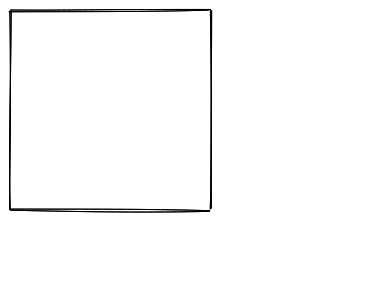
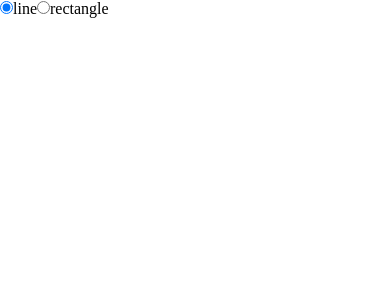
Before and after one commit to mirayatech/NinjaSketch, a React (Vite) app: page / in a window 390 px wide. Shown: the top 300 px of the page. Built offline with nearby package versions, Linux system fonts and the light colour scheme.

Commit message:
add: Interactive drawing functionality with mouse events and element types

```diff
--- a/src/App.tsx
+++ b/src/App.tsx
@@ -1,21 +1,107 @@
-import { useLayoutEffect } from "react";
+import { MouseEvent, useLayoutEffect, useState } from "react";
 import rough from "roughjs";
 
+type ElementType = {
+  x1: number;
+  y1: number;
+  x2: number;
+  y2: number;
+  // TODO: add type
+  // eslint-disable-next-line @typescript-eslint/no-explicit-any
+  roughElement: any;
+};
+
 export default function App() {
+  const [elements, setElements] = useState<ElementType[]>([]);
+  const [drawing, setDrawing] = useState(false);
+  const [elementType, setElementType] = useState<
+    "line" | "rectangle" | "circle"
+  >("line");
+
+  const generator = rough.generator();
+
+  const createElement = (
+    x1: number,
+    y1: number,
+    x2: number,
+    y2: number
+  ): ElementType => {
+    const roughElement =
+      elementType === "line"
+        ? generator.line(x1, y1, x2, y2)
+        : generator.rectangle(x1, y1, x2 - x1, y2 - y1);
+    return { x1, y1, x2, y2, roughElement };
+  };
+
   useLayoutEffect(() => {
     const canvas = document.getElementById("canvas") as HTMLCanvasElement;
     const context = canvas.getContext("2d") as CanvasRenderingContext2D;
     context.clearRect(0, 0, canvas.width, canvas.height);
 
     const roughCanvas = rough.canvas(canvas);
-    const rect = roughCanvas.rectangle(10, 10, 200, 200);
-    roughCanvas.draw(rect);
-  });
+
+    elements.forEach(({ roughElement }) => {
+      roughCanvas.draw(roughElement);
+    });
+  }, [elements]);
+
+  const handleMouseDown = (event: MouseEvent<HTMLCanvasElement>) => {
+    setDrawing(true);
+    const { clientX, clientY } = event;
+    const element = createElement(clientX, clientY, clientX, clientY);
+    setElements((prevState) => [...prevState, element]);
+  };
+
+  const handleMouseMove = (event: MouseEvent<HTMLCanvasElement>) => {
+    if (!drawing) {
+      return;
+    }
+
+    const index = elements.length - 1;
+    const { clientX, clientY } = event;
+    const { x1, y1 } = elements[index];
+    const updateElement = createElement(x1, y1, clientX, clientY);
+
+    const elementsCopy = [...elements];
+    elementsCopy[index] = updateElement;
+    setElements(elementsCopy);
+  };
+
+  const handleMouseUp = () => {
+    setDrawing(false);
+  };
 
   return (
     <div>
-      <canvas id="canvas" width={window.innerWidth} height={window.innerHeight}>
-        Canvas
+      <div style={{ position: "fixed" }}>
+        <input
+          type="radio"
+          name="line"
+          id="line"
+          checked={elementType === "line"}
+          onChange={() => setElementType("line")}
+        />
+        <label htmlFor="line">line</label>
+
+        <input
+          type="radio"
+          name="rectangle"
+          id="rectangle"
+          checked={elementType === "rectangle"}
+          onChange={() => setElementType("rectangle")}
+        />
+
+        <label htmlFor="rectangle">rectangle</label>
+      </div>
+      <canvas
+        id="canvas"
+        width={window.innerWidth}
+        height={window.innerHeight}
+        onMouseDown={handleMouseDown}
+        onMouseUp={handleMouseUp}
+        onMouseMove={handleMouseMove}
+      >
+        Canvas{" "}
       </canvas>
     </div>
   );
```
